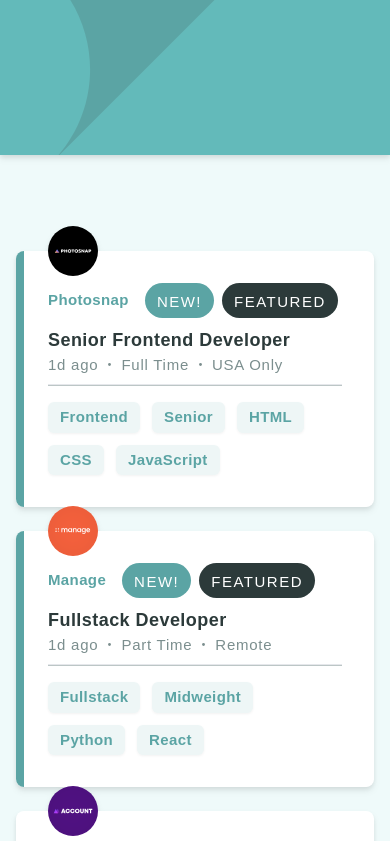
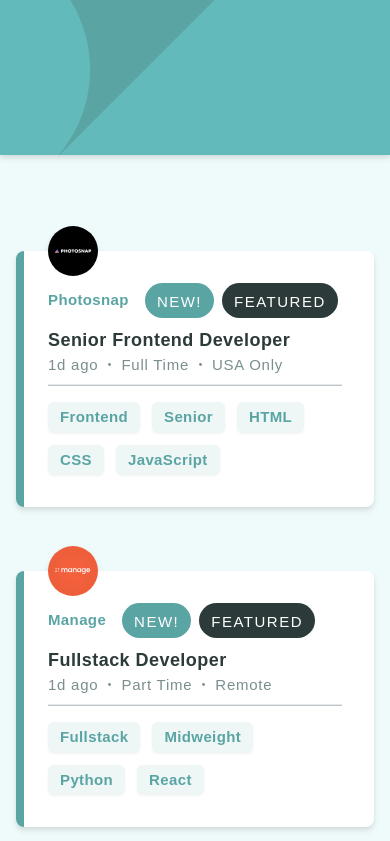
Before and after one commit to iamcgs/job-listings, a React (Create React App) app: page / in a window 390 px wide. Shown: the top 841 px of the page. Built offline with nearby package versions, Linux system fonts and the light colour scheme; the HTML template or start-up script is replaced by a standard one.

Commit message:
fixed gap on mobile

```diff
--- a/src/components/Listing.jsx
+++ b/src/components/Listing.jsx
@@ -2,7 +2,7 @@ import React from 'react';
 
 function Listing({ children }) {
   return (
-    <section className="mt-24 flex flex-col gap-6 md:max-w-[700px] md:mx-auto lg:max-w-none">
+    <section className="mt-24 lg:gap-6  flex flex-col gap-16 md:max-w-[700px] md:mx-auto lg:max-w-none">
       {children}
     </section>
   );
```
